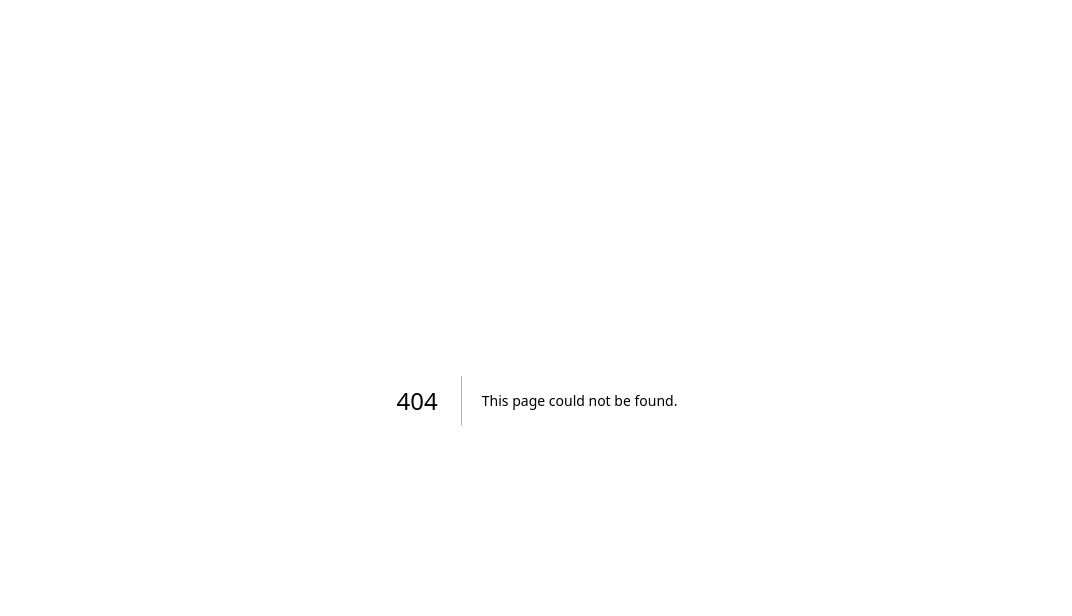
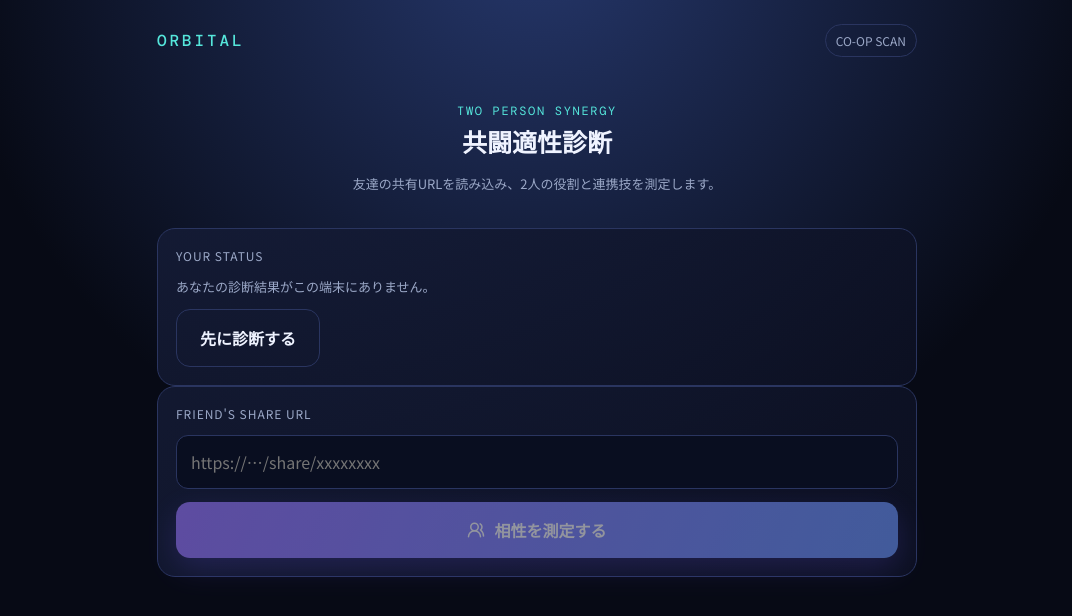
Before and after one commit to yugb0319/orbital-aura-diagnosis, a Next.js app: page /co-op in a window 1280 px wide. Before the commit this address had no page. Shown: the top 616 px of the page, without its empty margins (103-1175 px from the left). Built offline with nearby package versions, Linux system fonts and the light colour scheme.

Commit message:
Add friend compatibility and co-op diagnosis

```diff
--- /dev/null
+++ b/app/co-op/page.tsx
@@ -0,0 +1,68 @@
+"use client";
+
+import Link from "next/link";
+import { FormEvent, useEffect, useState } from "react";
+import { Shield, Swords, UsersRound } from "lucide-react";
+import { Ability } from "../../lib/ability";
+import { buildCompatibility, Compatibility, SharedProfile } from "../../lib/compatibility";
+import { Diagnosis } from "../../lib/types";
+
+function ownProfile(): SharedProfile | null {
+  const diagnosis = sessionStorage.getItem("orbital-result");
+  const ability = sessionStorage.getItem("orbital-ability");
+  if (!diagnosis || !ability) return null;
+  const d = JSON.parse(diagnosis) as Diagnosis;
+  return { mainType: d.mainType, scores: d.scores, ability: JSON.parse(ability) as Ability };
+}
+
+function getId(value: string) {
+  const match = value.trim().match(/(?:\/share\/)?([0-9a-f-]{36})\/?$/i);
+  return match?.[1] ?? null;
+}
+
+export default function CoOpPage() {
+  const [me, setMe] = useState<SharedProfile | null>(null);
+  const [friendUrl, setFriendUrl] = useState("");
+  const [friend, setFriend] = useState<SharedProfile | null>(null);
+  const [result, setResult] = useState<Compatibility | null>(null);
+  const [error, setError] = useState("");
+  const [loading, setLoading] = useState(false);
+
+  useEffect(() => setMe(ownProfile()), []);
+
+  async function diagnose(event: FormEvent) {
+    event.preventDefault();
+    const id = getId(friendUrl);
+    if (!id) return setError("友達の共有URLをそのまま貼り付けてください。");
+    if (!me) return setError("先にあなた自身の診断と能力生成を完了してください。");
+    setLoading(true); setError("");
+    try {
+      const response = await fetch(`/api/share/${id}`);
+      const data = await response.json();
+      if (!response.ok) throw new Error(data.error);
+      setFriend(data); setResult(buildCompatibility(me, data));
+    } catch (cause) { setError(cause instanceof Error ? cause.message : "相性を測定できませんでした。"); }
+    finally { setLoading(false); }
+  }
+
+  return <main className="shell">
+    <nav className="nav"><Link className="logo" href="/">ORBITAL</Link><span className="pill">CO-OP SCAN</span></nav>
+    <section className="result-head"><div className="eyebrow">TWO PERSON SYNERGY</div><h1 className="ability-name">共闘適性診断</h1><p className="muted">友達の共有URLを読み込み、2人の役割と連携技を測定します。</p></section>
+    <section className="card">
+      <div className="label">YOUR STATUS</div>
+      {me ? <p><b>{me.mainType}</b> ／ {me.ability.abilityName}</p> : <><p className="muted">あなたの診断結果がこの端末にありません。</p><Link className="btn secondary" href="/diagnosis">先に診断する</Link></>}
+    </section>
+    <form className="card co-op-form" onSubmit={diagnose}>
+      <label className="label" htmlFor="friend-url">FRIEND&apos;S SHARE URL</label>
+      <input id="friend-url" value={friendUrl} onChange={(e) => setFriendUrl(e.target.value)} placeholder="https://…/share/xxxxxxxx" />
+      <button className="btn" disabled={loading || !me}><UsersRound size={18}/>{loading ? "測定中…" : "相性を測定する"}</button>
+      {error && <p className="form-error">{error}</p>}
+    </form>
+    {result && friend && <section className="co-op-result">
+      <div className="compatibility-score"><span>COMPATIBILITY</span><b>{result.score}%</b><strong>GRADE {result.grade}</strong></div>
+      <div className="grid two"><article className="card"><div className="label">TEAM STYLE</div><h2>{result.style}</h2><p className="muted">{result.summary}</p></article><article className="card"><div className="label">YOUR ROLES</div><p><b>あなた：</b>{result.roles[0]}</p><p><b>友達：</b>{result.roles[1]}</p></article></div>
+      <article className="card"><div className="label"><Swords size={14}/> COMBO MOVE</div><h2>二重軌道・共鳴連携</h2><p>{result.combo}</p></article>
+      <article className="card"><div className="label"><Shield size={14}/> FRIEND PROFILE</div><p><b>{friend.mainType}</b> ／ {friend.ability.abilityName}</p><p className="muted">{friend.ability.shortDescription}</p></article>
+    </section>}
+  </main>;
+}
```
